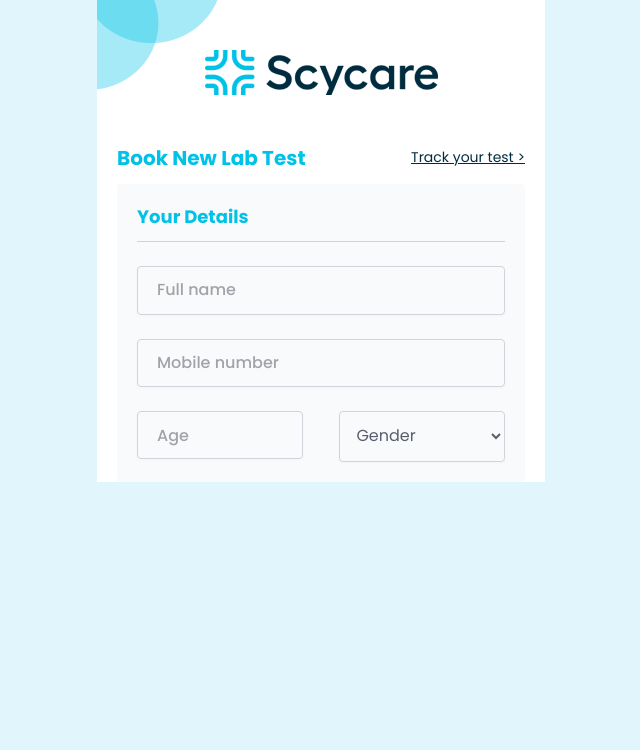
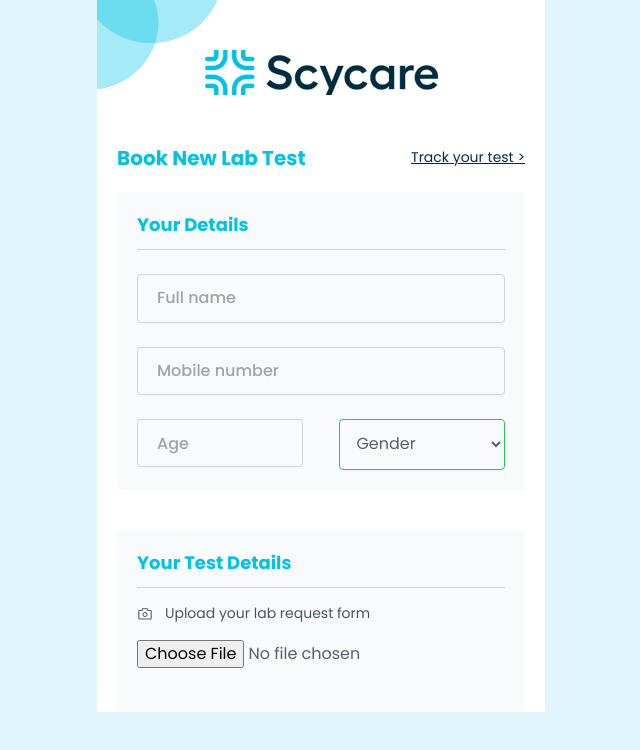
Before and after one commit to deyemiobaa/scycare, a React (Vite) app: page /upload in a window 1280 px wide. Shown: the top 750 px of the page, without its empty margins (319-959 px from the left). Built offline with nearby package versions, Linux system fonts and the light colour scheme.

Commit message:
remove cn util

```diff
--- a/package.json
+++ b/package.json
@@ -17,6 +17,7 @@
 		"clsx": "^1.2.1",
 		"react": "^18.2.0",
 		"react-dom": "^18.2.0",
+		"react-icons": "^4.7.1",
 		"react-router-dom": "^6.7.0",
 		"tailwind-merge": "^1.8.1"
 	},
--- a/src/App.tsx
+++ b/src/App.tsx
@@ -1,14 +1,7 @@
 import React from "react"
-import { cn } from "./utils"
 import router from "./routes/routes"
 import { RouterProvider } from "react-router-dom"
 
 export default function App(): JSX.Element {
-	return (
-		<main className={cn("min-h-screen w-full bg-accent-two")}>
-			<div className={cn("mx-auto h-full w-full max-w-md")}>
-				<RouterProvider router={router} />
-			</div>
-		</main>
-	)
+	return <RouterProvider router={router} />
 }
--- a/src/components/Button.tsx
+++ b/src/components/Button.tsx
@@ -1,5 +1,4 @@
 import React from "react"
-import { cn } from "../utils"
 
 export default function Button(props: Props): JSX.Element {
 	const { text, onClick, type } = props
@@ -7,9 +6,7 @@ export default function Button(props: Props): JSX.Element {
 		<button
 			type={type}
 			onClick={onClick}
-			className={cn(
-				"text-normal w-full max-w-sm rounded bg-button-default py-4 text-white hover:bg-button-hover active:bg-button-active"
-			)}>
+			className="text-normal w-full max-w-sm rounded bg-button-default py-4 text-white hover:bg-button-hover active:bg-button-active">
 			{text}
 		</button>
 	)
--- a/src/components/Header.tsx
+++ b/src/components/Header.tsx
@@ -1,12 +1,8 @@
 import React from "react"
-import { cn } from "../utils"
 
 export default function Header(): JSX.Element {
 	return (
-		<header
-			className={cn(
-				"flex h-36 flex-col items-center justify-center bg-header bg-left-top bg-no-repeat"
-			)}>
+		<header className="flex h-36 flex-col items-center justify-center bg-header bg-left-top bg-no-repeat">
 			<img
 				src="/assets/images/logo.png"
 				alt="logo"
--- a/src/components/Layout.tsx
+++ b/src/components/Layout.tsx
@@ -1,11 +1,10 @@
 import React from "react"
-import { cn } from "../utils"
 import { Outlet } from "react-router-dom"
 
 export default function Layout(): JSX.Element {
 	return (
-		<main className={cn("min-h-screen w-full bg-accent-two")}>
-			<div className={cn("mx-auto h-full w-full max-w-md")}>
+		<main className="min-h-screen w-full bg-accent-two">
+			<div className="mx-auto h-full w-full max-w-md">
 				<Outlet />
 			</div>
 		</main>
--- a/src/pages/UploadNewTest.tsx
+++ b/src/pages/UploadNewTest.tsx
@@ -1,32 +1,27 @@
 import React from "react"
 import Header from "../components/Header"
-import { cn } from "../utils"
 import { Link } from "react-router-dom"
+import { AiOutlineCamera } from "react-icons/ai"
 
 export default function UploadNewTest(): JSX.Element {
 	return (
-		<div className={cn("bg-white")}>
+		<div className="bg-white">
 			<Header />
-			<form className={cn("px-5")}>
-				<div className={cn("mb-3 flex items-center justify-between")}>
-					<h1 className={cn("text-xl font-bold capitalize text-secondary")}>
+			<form
+				noValidate
+				className="px-5">
+				<div className="mb-5 flex items-center justify-between">
+					<h1 className="text-xl font-bold capitalize text-secondary">
 						Book new lab test
 					</h1>
 					<Link
 						to="/tracking"
-						className={cn("text-sm text-primary underline")}>
+						className="text-sm text-primary underline">
 						Track your test &gt;
 					</Link>
 				</div>
-
-				<div
-					className={cn(
-						"flex flex-wrap justify-between rounded bg-gray-50 p-5 text-gray-one"
-					)}>
-					<h2
-						className={cn(
-							"grow basis-full border-b border-gray-one/25 pb-3 text-lg font-bold capitalize text-secondary"
-						)}>
+				<div className="flex flex-wrap justify-between rounded bg-gray-50 p-5 text-gray-one">
+					<h2 className="grow basis-full border-b border-gray-one/25 pb-3 text-lg font-bold capitalize text-secondary">
 						Your Details
 					</h2>
 					<div className="relative mt-6 grow">
@@ -35,64 +30,65 @@ export default function UploadNewTest(): JSX.Element {
 							name="full name"
 							id="fullName"
 							placeholder="Full name"
-							className={cn(
-								"peer w-full rounded border border-gray-300 bg-inherit p-3 shadow shadow-gray-100 placeholder:text-transparent focus:border-gray-one focus:outline-none"
-							)}
+							className="peer w-full rounded border border-gray-300 bg-inherit p-3 shadow shadow-gray-100 placeholder:text-transparent focus:border-gray-one focus:outline-none valid:[&:not(:placeholder-shown)]:border-green-500 [&:not(:placeholder-shown):not(:focus):invalid~span]:block invalid:[&:not(:placeholder-shown):not(:focus)]:border-red-400"
 							autoComplete="off"
+							required
+							pattern="^[a-zA-Z ]+$"
 						/>
 						<label
 							htmlFor="fullName"
-							className={cn(
-								"pointer-events-none absolute top-0 left-0 ml-3 origin-left -translate-y-1/2 bg-gray-50 px-1 text-sm text-gray-500 transition-all duration-100 ease-in-out peer-placeholder-shown:top-1/2 peer-placeholder-shown:ml-4 peer-placeholder-shown:text-base peer-placeholder-shown:font-medium peer-placeholder-shown:text-gray-two/60 peer-focus:-top-0 peer-focus:ml-3 peer-focus:text-sm peer-focus:text-gray-one"
-							)}>
+							className="pointer-events-none absolute top-0 left-0 ml-3 origin-left -translate-y-1/2 bg-gray-50 px-1 text-sm text-gray-500 transition-all duration-100 ease-in-out peer-placeholder-shown:top-1/2 peer-placeholder-shown:ml-4 peer-placeholder-shown:text-base peer-placeholder-shown:font-medium peer-placeholder-shown:text-gray-two/60 peer-focus:-top-0 peer-focus:ml-3 peer-focus:text-sm peer-focus:text-gray-one">
 							Full name
 						</label>
+						<span className="mt-2 hidden text-sm text-red-400">
+							Please enter your full name.
+						</span>
 					</div>
 					<div className="relative mt-6 grow">
 						<input
-							type="text"
+							type="tel"
 							name="Mobile number"
 							id="MobileNumber"
 							placeholder="Mobile number"
-							className={cn(
-								"peer w-full rounded border border-gray-300 bg-inherit p-3 shadow shadow-gray-100 placeholder:text-transparent focus:border-gray-one focus:outline-none"
-							)}
+							className="peer w-full rounded border border-gray-300 bg-inherit p-3 shadow shadow-gray-100 placeholder:text-transparent focus:border-gray-one focus:outline-none valid:[&:not(:placeholder-shown)]:border-green-500 [&:not(:placeholder-shown):not(:focus):invalid~span]:block invalid:[&:not(:placeholder-shown):not(:focus)]:border-red-400"
+							required
+							pattern="^[0-9]{11}$"
 						/>
 						<label
 							htmlFor="MobileNumber"
-							className={cn(
-								"pointer-events-none absolute top-0 left-0 ml-3 origin-left -translate-y-1/2 bg-gray-50 px-1 text-sm text-gray-500 transition-all duration-100 ease-in-out peer-placeholder-shown:top-1/2 peer-placeholder-shown:ml-4 peer-placeholder-shown:text-base peer-placeholder-shown:font-medium peer-placeholder-shown:text-gray-two/60 peer-focus:-top-0 peer-focus:ml-3 peer-focus:text-sm peer-focus:text-gray-one"
-							)}>
+							className="pointer-events-none absolute top-0 left-0 ml-3 origin-left -translate-y-1/2 bg-gray-50 px-1 text-sm text-gray-500 transition-all duration-100 ease-in-out peer-placeholder-shown:top-1/2 peer-placeholder-shown:ml-4 peer-placeholder-shown:text-base peer-placeholder-shown:font-medium peer-placeholder-shown:text-gray-two/60 peer-focus:-top-0 peer-focus:ml-3 peer-focus:text-sm peer-focus:text-gray-one">
 							Mobile number
 						</label>
+						<span className="mt-2 hidden text-sm text-red-400">
+							Please enter a valid phone number.
+						</span>
 					</div>
 					<div className="relative mt-6 basis-[45%]">
 						<input
-							type="text"
+							type="number"
 							name="age"
 							id="age"
 							placeholder="Age"
-							className={cn(
-								"peer w-full rounded border border-gray-300 bg-inherit p-3 shadow shadow-gray-100 placeholder:text-transparent focus:border-gray-one focus:outline-none"
-							)}
+							className="peer w-full rounded border border-gray-300 bg-inherit p-3 shadow shadow-gray-100 placeholder:text-transparent focus:border-gray-one focus:outline-none valid:[&:not(:placeholder-shown)]:border-green-500 [&:not(:placeholder-shown):not(:focus):invalid~span]:block invalid:[&:not(:placeholder-shown):not(:focus)]:border-red-400"
 						/>
 						<label
 							htmlFor="age"
-							className={cn(
-								"pointer-events-none absolute top-0 left-0 ml-3 origin-left -translate-y-1/2 bg-gray-50 px-1 text-sm text-gray-500 transition-all duration-100 ease-in-out peer-placeholder-shown:top-1/2 peer-placeholder-shown:ml-4 peer-placeholder-shown:text-base peer-placeholder-shown:font-medium peer-placeholder-shown:text-gray-two/60 peer-focus:-top-0 peer-focus:ml-3 peer-focus:text-sm peer-focus:text-gray-one"
-							)}>
+							className="pointer-events-none absolute top-0 left-0 ml-3 origin-left -translate-y-1/2 bg-gray-50 px-1 text-sm text-gray-500 transition-all duration-100 ease-in-out peer-placeholder-shown:top-1/2 peer-placeholder-shown:ml-4 peer-placeholder-shown:text-base peer-placeholder-shown:font-medium peer-placeholder-shown:text-gray-two/60 peer-focus:-top-0 peer-focus:ml-3 peer-focus:text-sm peer-focus:text-gray-one">
 							Age
 						</label>
+						<span className="mt-2 hidden text-sm text-red-400">
+							Please enter your age.
+						</span>
 					</div>
 
 					<div className="mt-6 basis-[45%]">
 						<select
-							className={cn(
-								"w-full rounded border border-gray-300 bg-inherit p-3 shadow shadow-gray-100 focus:border-gray-one focus:outline-none"
-							)}
-							aria-label="Default select example">
+							className="w-full rounded border border-gray-300 bg-inherit p-3 shadow shadow-gray-100 focus:border-gray-one focus:outline-none valid:[&:not(:placeholder-shown)]:border-green-500 [&:not(:placeholder-shown):not(:focus):invalid~span]:block invalid:[&:not(:placeholder-shown):not(:focus)]:border-red-400"
+							defaultValue="Gender"
+							aria-label="Default select example"
+							required>
 							<option
-								selected
+								value="Gender"
 								disabled>
 								Gender
 							</option>
@@ -100,6 +96,34 @@ export default function UploadNewTest(): JSX.Element {
 							<option value="Female">Female</option>
 							<option value="Prefer not to say">Prefer not to say</option>
 						</select>
+						<span className="mt-2 hidden text-sm text-red-400">
+							Please select a gender.
+						</span>
+					</div>
+				</div>
+
+				<div className="mt-10 flex flex-wrap justify-between rounded bg-gray-50 p-5 text-gray-one">
+					<h2 className="grow basis-full border-b border-gray-one/25 pb-3 text-lg font-bold capitalize text-secondary">
+						Your Test Details
+					</h2>
+					<div className="mb-6">
+						<div className="my-4 flex items-center gap-3">
+							<AiOutlineCamera />
+							<label
+								htmlFor="form"
+								className="text-sm text-gray-600">
+								Upload your lab request form
+							</label>
+						</div>
+						<div className=""></div>
+						<input
+							type="file"
+							name="Upload Form"
+							id="form"
+						/>
+						<span className="mt-2 hidden text-sm text-red-400">
+							Password must be atleast six characters.{" "}
+						</span>
 					</div>
 				</div>
 			</form>
--- a/src/utils.ts
+++ /dev/null
@@ -1,6 +0,0 @@
-import { ClassValue, clsx } from "clsx"
-import { twMerge } from "tailwind-merge"
-
-export function cn(...inputs: ClassValue[]): string {
-	return twMerge(clsx(inputs))
-}
```
Also changed, not shown: src/pages/Index.tsx (+5 -9 lines), public/assets/icons/photo_camera.svg (added), 1 other file (tests, documents, lock files or other folders).
